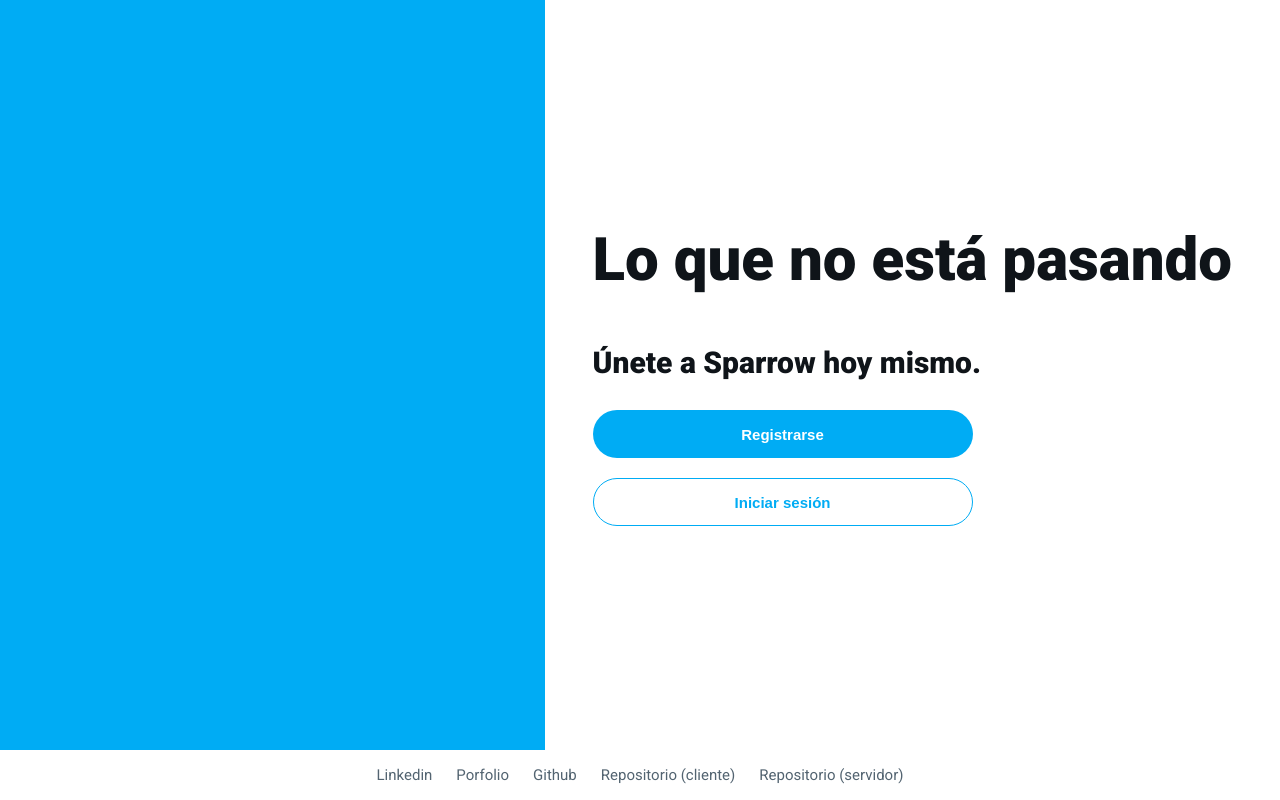
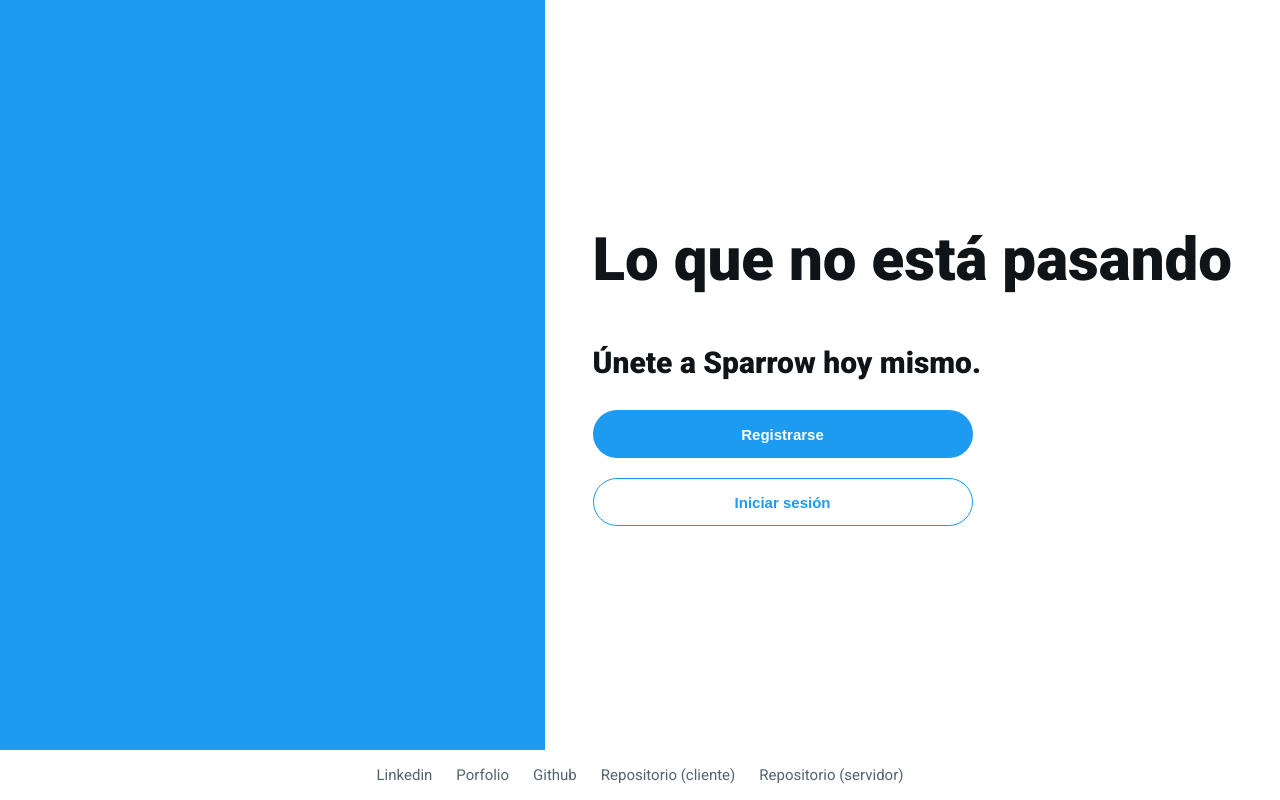
Before and after one commit to joaquinrmi/sparrow-client, a React (Create React App) app: page / in a window 1280 px wide. Built offline with nearby package versions, Linux system fonts and the light colour scheme.

Commit message:
Change 'blue1' color

```diff
--- a/src/colors.scss
+++ b/src/colors.scss
@@ -1,4 +1,4 @@
-$blue1: #00ACF4;
+$blue1: #1D9BF0;
 $blue2: #1A8CD8;
 $blue3: #8ecdf7;
 
```
